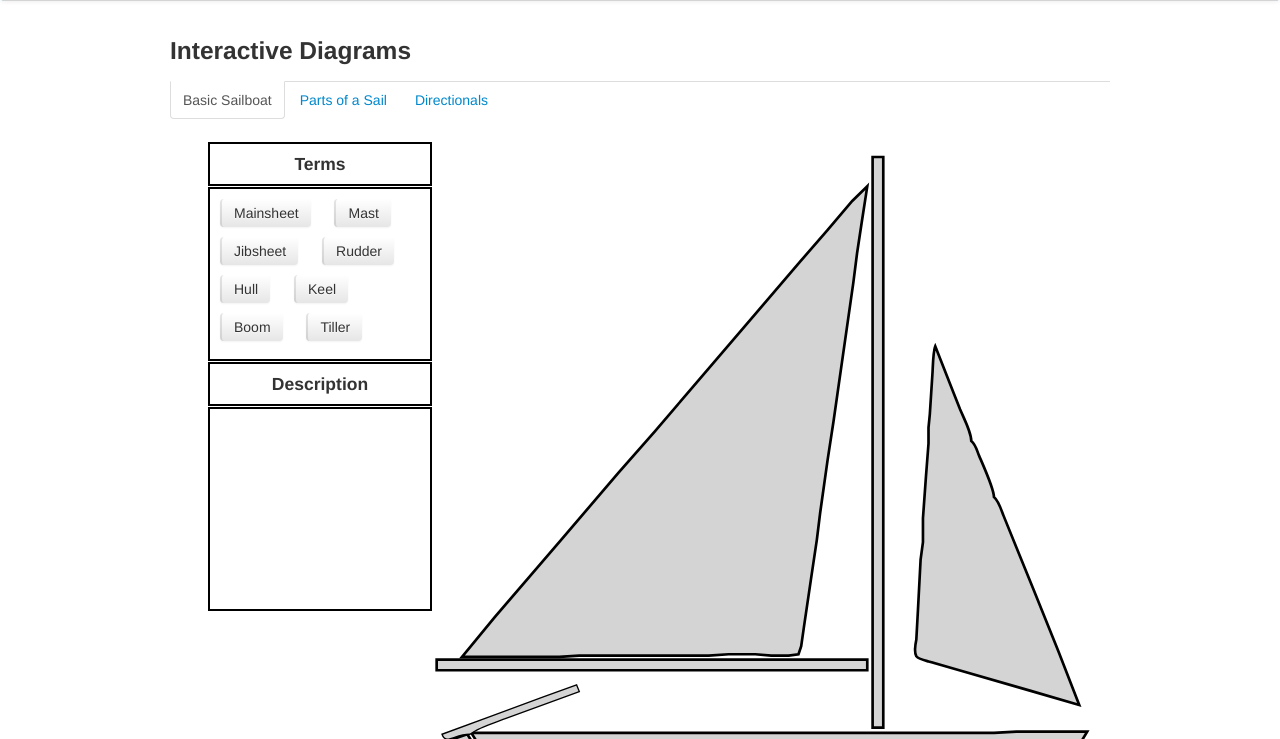
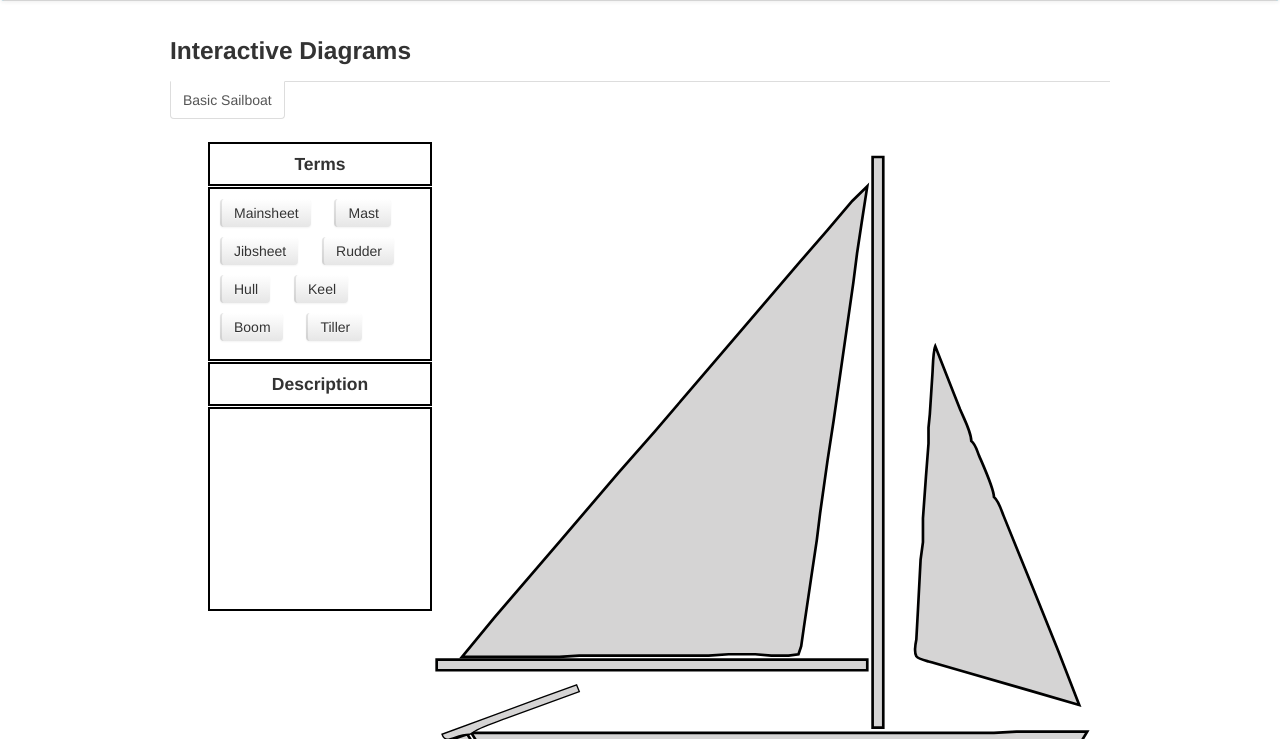
Before and after one commit to KatieGarrison15/sailboat-quiz, a plain HTML site: page index.html in a window 1280 px wide. Shown: the part 61-800 px from the top of the page. Drawn offline with nearby package versions, Linux system fonts and the light colour scheme; no server answers.

Commit message:
Clean up menues and Readme

```diff
--- a/index.html
+++ b/index.html
@@ -32,10 +32,10 @@
                       <ul class="nav nav-tabs">
                           <li class="active">
                               <a href="#tab1" data-toggle="tab">Basic Sailboat</a></li>
-                          <li>
+                          <!--<li>
                               <a href="#tab2" data-toggle="tab">Parts of a Sail</a></li>
                           <li>
-                              <a href="#tab3" data-toggle="tab">Directionals</a></li>
+                              <a href="#tab3" data-toggle="tab">Directionals</a></li> -->
                       </ul>
                       <div class="tab-content">
                           <div class="tab-pane active" id="tab1">
```
Also changed, not shown: 1 other file.
